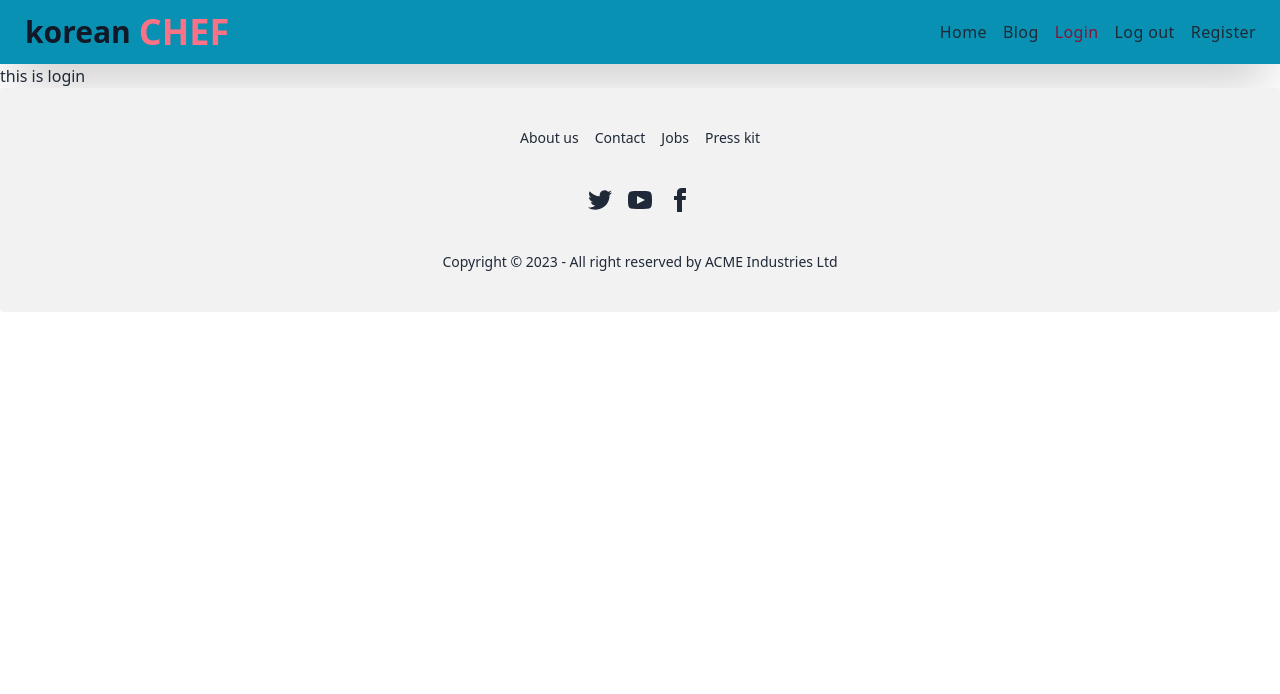
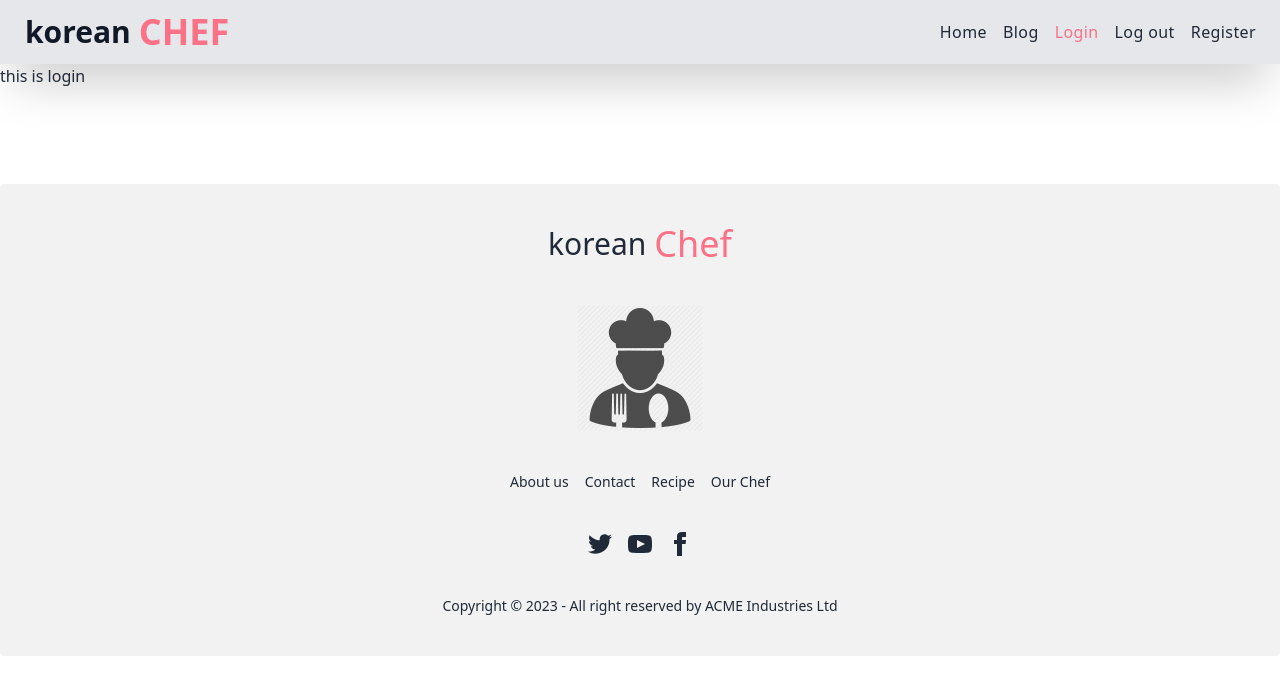
Before and after one commit to rakibmahmud139/chef-recipe-hunter-client, a React (Vite) app: page /login in a window 1280 px wide. Shown: the top 694 px of the page. Built offline with nearby package versions, Linux system fonts and the light colour scheme.

Commit message:
added footer

```diff
--- a/src/components/Footer.jsx
+++ b/src/components/Footer.jsx
@@ -1,13 +1,16 @@
 import React from 'react';
+import img from '../../public/chef.png';
 
 const Footer = () => {
     return (
-        <footer className="footer footer-center p-10 bg-base-200 text-base-content rounded">
+        <footer className="footer footer-center p-10 bg-base-200 text-base-content rounded mt-24">
+            <h3 className='text-3xl flex'>korean<span className='text-rose-400 text-4xl'>Chef</span></h3>
+            <img className='w-32 h-32' src={img} alt="" />
             <div className="grid grid-flow-col gap-4">
                 <a className="link link-hover">About us</a>
                 <a className="link link-hover">Contact</a>
-                <a className="link link-hover">Jobs</a>
-                <a className="link link-hover">Press kit</a>
+                <a className="link link-hover">Recipe</a>
+                <a className="link link-hover">Our Chef</a>
             </div>
             <div>
                 <div className="grid grid-flow-col gap-4">
--- a/src/components/Layouts/Header.jsx
+++ b/src/components/Layouts/Header.jsx
@@ -4,7 +4,7 @@ import { NavLink } from 'react-router-dom';
 const Header = () => {
     return (
         <div>
-            <div className="navbar bg-cyan-600 shadow-2xl mx-auto">
+            <div className="navbar bg-gray-200 shadow-2xl mx-auto">
                 <div className="flex-1">
                     <h3 className="btn btn-ghost normal-case text-3xl text-gray-900">
                         korean<span className='text-rose-400 text-4xl'>CHEF</span></h3>
--- a/src/index.css
+++ b/src/index.css
@@ -4,9 +4,9 @@
 
 
 .active {
-    @apply font-medium tracking-wide text-rose-900 transition-colors duration-200 hover:text-blue-400 mr-4
+    @apply font-medium tracking-wide text-rose-400 transition-colors duration-200 hover:text-blue-400 mr-4
 }
 
 .default {
-    @apply font-medium tracking-wide text-gray-800 transition-colors duration-200 hover:text-rose-400 mr-4
+    @apply font-medium tracking-wide text-gray-800 transition-colors duration-200 hover:text-cyan-400 mr-4
 }
```
